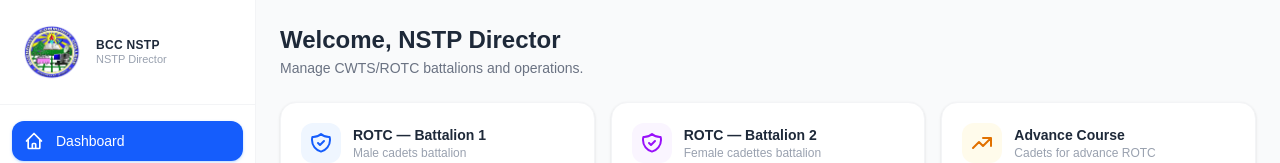
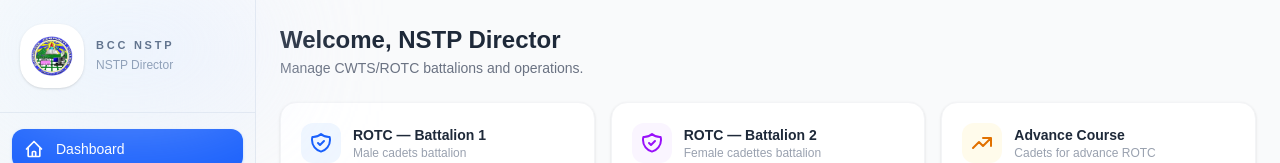
Before and after one commit to Shieunhe/bcc-rotc-cwts-geolocation-attendance, a Next.js app: page /officer/dashboard in a window 1280 px wide. Shown: the top 163 px of the page. Built offline with nearby package versions, Linux system fonts and the light colour scheme; no server answers; the database is empty.

Commit message:
Update login forms and sidebar

```diff
--- a/src/components/auth/login/CwtsLoginForm.tsx
+++ b/src/components/auth/login/CwtsLoginForm.tsx
@@ -78,7 +78,7 @@ export default function CwtsLoginForm() {
         </div>
       </div>
 
-      <div className="flex-1 flex items-center justify-center p-6 sm:p-8 bg-gray-50 relative">
+      <div className="flex-1 flex items-center justify-center p-6 sm:p-8 bg-gray-200 relative">
         <div className="lg:hidden absolute inset-0">
           <img
             src="/image/cwts-login.png"
@@ -88,7 +88,10 @@ export default function CwtsLoginForm() {
           <div className="absolute inset-0 bg-black/55" />
         </div>
 
-        <div className="relative z-10 w-full max-w-[420px]">
+        {/* subtle page overlay to dim everything behind the card */}
+        <div className="absolute inset-0 bg-black/8 backdrop-blur-sm pointer-events-none" />
+
+        <div className="relative z-20 w-full max-w-[420px]">
           <div className="lg:hidden flex flex-col items-center mb-6">
             <div className="w-28 h-28 rounded-2xl bg-white/10 backdrop-blur-md flex items-center justify-center ring-1 ring-white/20 mb-3">
               <img
@@ -102,7 +105,7 @@ export default function CwtsLoginForm() {
             </h1>
           </div>
 
-          <div className="bg-white rounded-2xl shadow-sm ring-1 ring-gray-100 p-6 sm:p-8">
+          <div className="bg-white rounded-2xl shadow-2xl ring-1 ring-gray-100 p-6 sm:p-8 relative z-30">
             {!showForgot ? (
               <>
                 <div className="mb-7">
--- a/src/components/auth/login/LoginForm.tsx
+++ b/src/components/auth/login/LoginForm.tsx
@@ -86,7 +86,7 @@ export default function LoginForm() {
         </div>
       </div>
 
-      <div className="flex-1 flex items-center justify-center p-6 sm:p-8 bg-gray-50 relative">
+      <div className="flex-1 flex items-center justify-center p-6 sm:p-8 bg-gray-200 relative">
         <div className="lg:hidden absolute inset-0">
           <img
             src="/image/student-login.png"
@@ -96,7 +96,10 @@ export default function LoginForm() {
           <div className="absolute inset-0 bg-black/55" />
         </div>
 
-        <div className="relative z-10 w-full max-w-[420px]">
+        {/* subtle page overlay to dim everything behind the card */}
+        <div className="absolute inset-0 bg-black/8 backdrop-blur-sm pointer-events-none" />
+
+        <div className="relative z-20 w-full max-w-[420px]">
           <div className="lg:hidden flex flex-col items-center mb-6">
             <div className="w-28 h-28 rounded-2xl bg-white/10 backdrop-blur-md flex items-center justify-center ring-1 ring-white/20 mb-3">
               <img
@@ -110,7 +113,7 @@ export default function LoginForm() {
             </h1>
           </div>
 
-          <div className="bg-white rounded-2xl shadow-sm ring-1 ring-gray-100 p-6 sm:p-8">
+          <div className="bg-white rounded-2xl shadow-2xl ring-1 ring-gray-100 p-6 sm:p-8 relative z-30">
             {!showForgot ? (
               <>
                 <div className="mb-7">
--- a/src/components/auth/login/OfficerLoginForm.tsx
+++ b/src/components/auth/login/OfficerLoginForm.tsx
@@ -78,7 +78,7 @@ export default function OfficerLoginForm() {
         </div>
       </div>
 
-      <div className="flex-1 flex items-center justify-center p-6 sm:p-8 bg-gray-50 relative">
+      <div className="flex-1 flex items-center justify-center p-6 sm:p-8 bg-gray-200 relative">
         <div className="lg:hidden absolute inset-0">
           <img
             src="/image/officer-login.png"
@@ -88,7 +88,10 @@ export default function OfficerLoginForm() {
           <div className="absolute inset-0 bg-black/55" />
         </div>
 
-        <div className="relative z-10 w-full max-w-[420px]">
+        {/* subtle page overlay to dim everything behind the card */}
+        <div className="absolute inset-0 bg-black/8 backdrop-blur-sm pointer-events-none" />
+
+        <div className="relative z-20 w-full max-w-[420px]">
           <div className="lg:hidden flex flex-col items-center mb-6">
             <div className="w-28 h-28 rounded-2xl bg-white/10 backdrop-blur-md flex items-center justify-center ring-1 ring-white/20 mb-3">
               <img
@@ -102,7 +105,7 @@ export default function OfficerLoginForm() {
             </h1>
           </div>
 
-          <div className="bg-white rounded-2xl shadow-sm ring-1 ring-gray-100 p-6 sm:p-8">
+          <div className="bg-white rounded-2xl shadow-2xl ring-1 ring-gray-100 p-6 sm:p-8 relative z-30">
             {!showForgot ? (
               <>
                 <div className="mb-7">
--- a/src/components/auth/login/RotcLoginForm.tsx
+++ b/src/components/auth/login/RotcLoginForm.tsx
@@ -78,7 +78,7 @@ export default function RotcLoginForm() {
         </div>
       </div>
 
-      <div className="flex-1 flex items-center justify-center p-6 sm:p-8 bg-gray-50 relative">
+      <div className="flex-1 flex items-center justify-center p-6 sm:p-8 bg-gray-200 relative">
         <div className="lg:hidden absolute inset-0">
           <img
             src="/image/rotc-login.png"
@@ -88,7 +88,10 @@ export default function RotcLoginForm() {
           <div className="absolute inset-0 bg-black/55" />
         </div>
 
-        <div className="relative z-10 w-full max-w-[420px]">
+        {/* subtle page overlay to dim everything behind the card */}
+        <div className="absolute inset-0 bg-black/8 backdrop-blur-sm pointer-events-none" />
+
+        <div className="relative z-20 w-full max-w-[420px]">
           <div className="lg:hidden flex flex-col items-center mb-6">
             <div className="w-28 h-28 rounded-2xl bg-white/10 backdrop-blur-md flex items-center justify-center ring-1 ring-white/20 mb-3">
               <img
@@ -102,7 +105,7 @@ export default function RotcLoginForm() {
             </h1>
           </div>
 
-          <div className="bg-white rounded-2xl shadow-sm ring-1 ring-gray-100 p-6 sm:p-8">
+          <div className="bg-white rounded-2xl shadow-2xl ring-1 ring-gray-100 p-6 sm:p-8 relative z-30">
             {!showForgot ? (
               <>
                 <div className="mb-7">
--- a/src/components/common/Sidebar.tsx
+++ b/src/components/common/Sidebar.tsx
@@ -71,7 +71,7 @@ export default function Sidebar({
             className={`
               flex items-center gap-3 w-full px-3 py-2.5 rounded-xl text-sm font-medium transition-all
               ${isChildActive
-                ? "text-blue-600 bg-blue-50"
+                ? "text-blue-600 bg-blue-50 border-l-4 border-blue-200 pl-2"
                 : "text-gray-600 hover:bg-gray-50 hover:text-gray-900"
               }
             `}
@@ -95,7 +95,7 @@ export default function Sidebar({
                     className={`
                       flex items-center gap-2.5 px-3 py-2 rounded-lg text-[13px] font-medium transition-all
                       ${isActive
-                        ? "bg-blue-600 text-white shadow-sm shadow-blue-200"
+                        ? "bg-blue-600 text-white shadow-sm shadow-blue-200 border-l-4 border-blue-500"
                         : "text-gray-500 hover:bg-gray-50 hover:text-gray-900"
                       }
                     `}
@@ -146,21 +146,25 @@ export default function Sidebar({
 
       <aside
         className={`
-          fixed top-0 left-0 z-30 h-full w-64 bg-white border-r border-gray-100 shadow-xl
+          fixed top-0 left-0 z-30 h-full w-64 bg-gradient-to-b from-slate-50 via-slate-100 to-slate-200
+          border-r border-slate-200 shadow-2xl shadow-slate-300/50
           flex flex-col transition-transform duration-300 ease-in-out
           ${isOpen ? "translate-x-0" : "-translate-x-full"}
           lg:translate-x-0 lg:static lg:shadow-none lg:z-auto
         `}
       >
-        <div className="flex items-center gap-3 px-5 py-5 border-b border-gray-100">
-          <Logo className="w-16 h-16 object-contain shrink-0" />
-          <div className="leading-tight">
-            <p className="text-xs font-bold text-gray-800 uppercase tracking-wide">{title}</p>
-            <p className="text-[11px] text-gray-400">{subtitle}</p>
+        <div className="relative flex items-center gap-3 px-5 py-6 border-b border-slate-200">
+          <div className="relative z-10">
+            <Logo className="w-16 h-16 object-contain shrink-0 rounded-3xl bg-white p-2 shadow-sm" />
           </div>
+          <div className="relative z-10 leading-tight">
+            <p className="text-[11px] font-semibold text-slate-500 uppercase tracking-[0.25em]">{title}</p>
+            <p className="text-xs text-slate-400 mt-1">{subtitle}</p>
+          </div>
+          <div className="absolute inset-x-0 top-0 h-24 bg-gradient-to-r from-sky-100 to-indigo-100 opacity-70 blur-3xl pointer-events-none" />
           <button
             onClick={onClose}
-            className="ml-auto p-1.5 rounded-lg text-gray-400 hover:text-gray-600 hover:bg-gray-100 lg:hidden"
+            className="ml-auto p-1.5 rounded-lg text-slate-500 hover:text-slate-700 hover:bg-slate-100 lg:hidden"
           >
             <svg className="w-5 h-5" fill="none" stroke="currentColor" viewBox="0 0 24 24">
               <path strokeLinecap="round" strokeLinejoin="round" strokeWidth={2} d="M6 18L18 6M6 6l12 12" />
```
